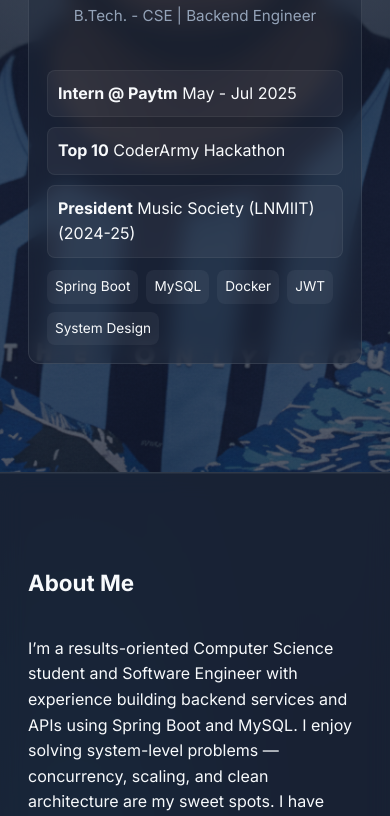
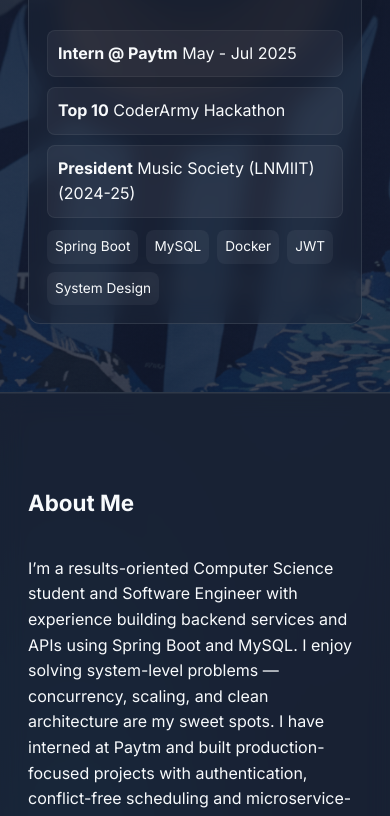
Before and after one commit to RishabhRathi123/Portfolio, a plain HTML site: page index.html in a window 390 px wide. Shown: the part 737-1553 px from the top of the page. Drawn offline with Linux system fonts and the light colour scheme.

Commit message:
Update styles.css

```diff
--- a/styles.css
+++ b/styles.css
@@ -43,7 +43,7 @@ body{
   display: flex;
   align-items: center;
 
-  background-image: linear-gradient(rgba(15, 23, 42, 0.7), rgba(15, 23, 42, 0.7)), url('profile.png');
+  background-image: linear-gradient(rgba(15, 23, 42, 0.8), rgba(15, 23, 42, 0.8)), url('profile.png');
   background-size: cover;
   background-position: center 35%;
   background-attachment: fixed;
@@ -108,6 +108,7 @@ h2{margin-top:0;font-size:1.4rem}
 .about-grid{display:grid;grid-template-columns:1fr 320px;gap:24px;align-items:start}
 .personal-meta ul{list-style:none;padding:0;margin:0}
 .personal-meta li{padding:10px 0;border-bottom:1px dashed rgba(255,255,255,0.04);color:var(--muted)}
+
 .personal-meta a,
 .contact-info a {
   color: var(--accent);
@@ -176,8 +177,10 @@ h2{margin-top:0;font-size:1.4rem}
     background-attachment: scroll; /* Disables parallax on mobile for proper display */
     background-size: cover;      /* Ensures the image covers the whole section */
     background-repeat: no-repeat;  /* Prevents the image from tiling */
-    min-height: auto; /* Let the content define the height */
-    padding: 80px 0; /* Add generous padding to fill the screen */
+
+    /* UPDATED: This combination provides the best mobile experience */
+    min-height: 95vh; /* Guarantees the section is tall enough */
+    padding: 40px 0; /* Provides spacing, while flexbox handles centering */
   }
   .hero-grid{grid-template-columns:1fr;gap:18px}
   .about-grid{grid-template-columns:1fr}
```
